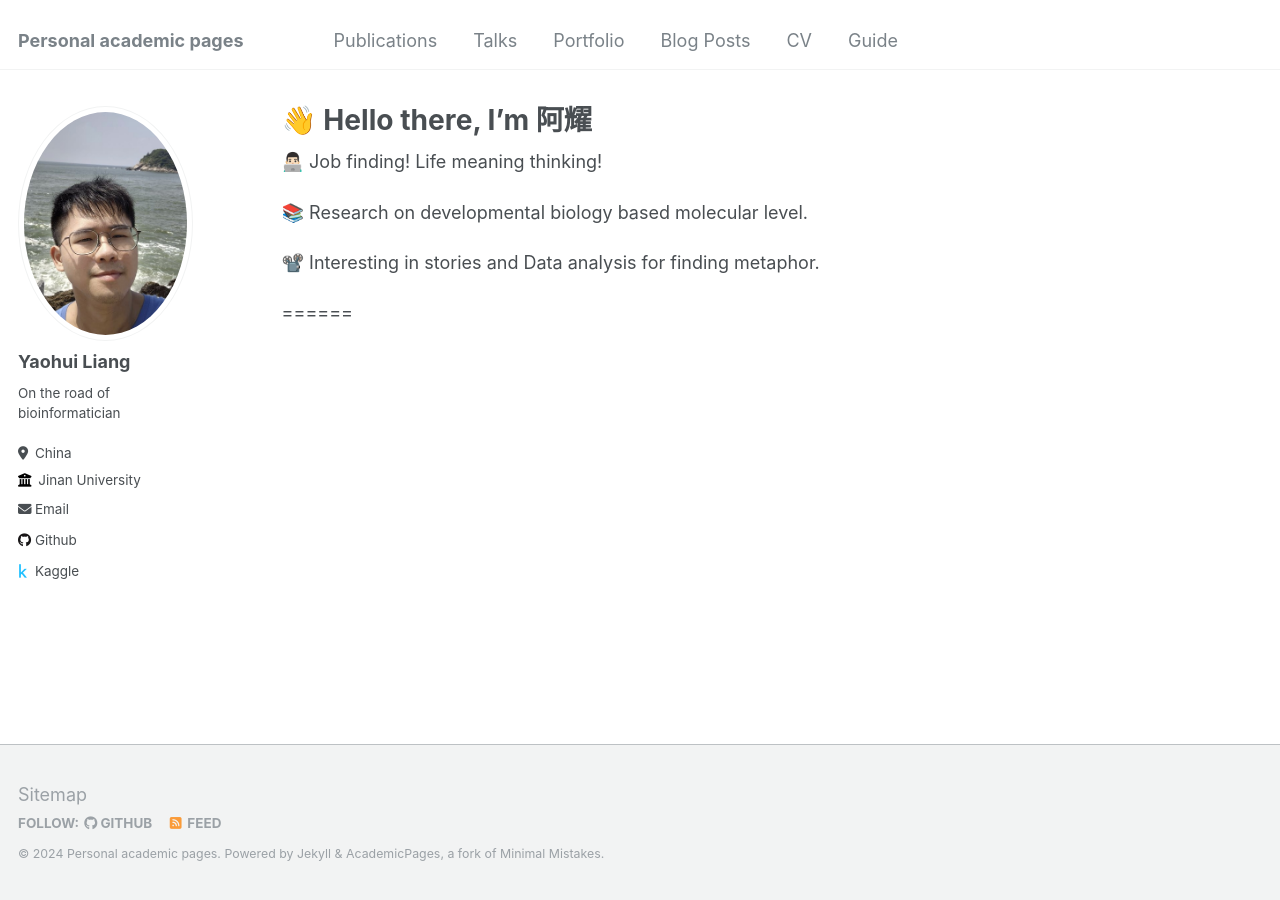
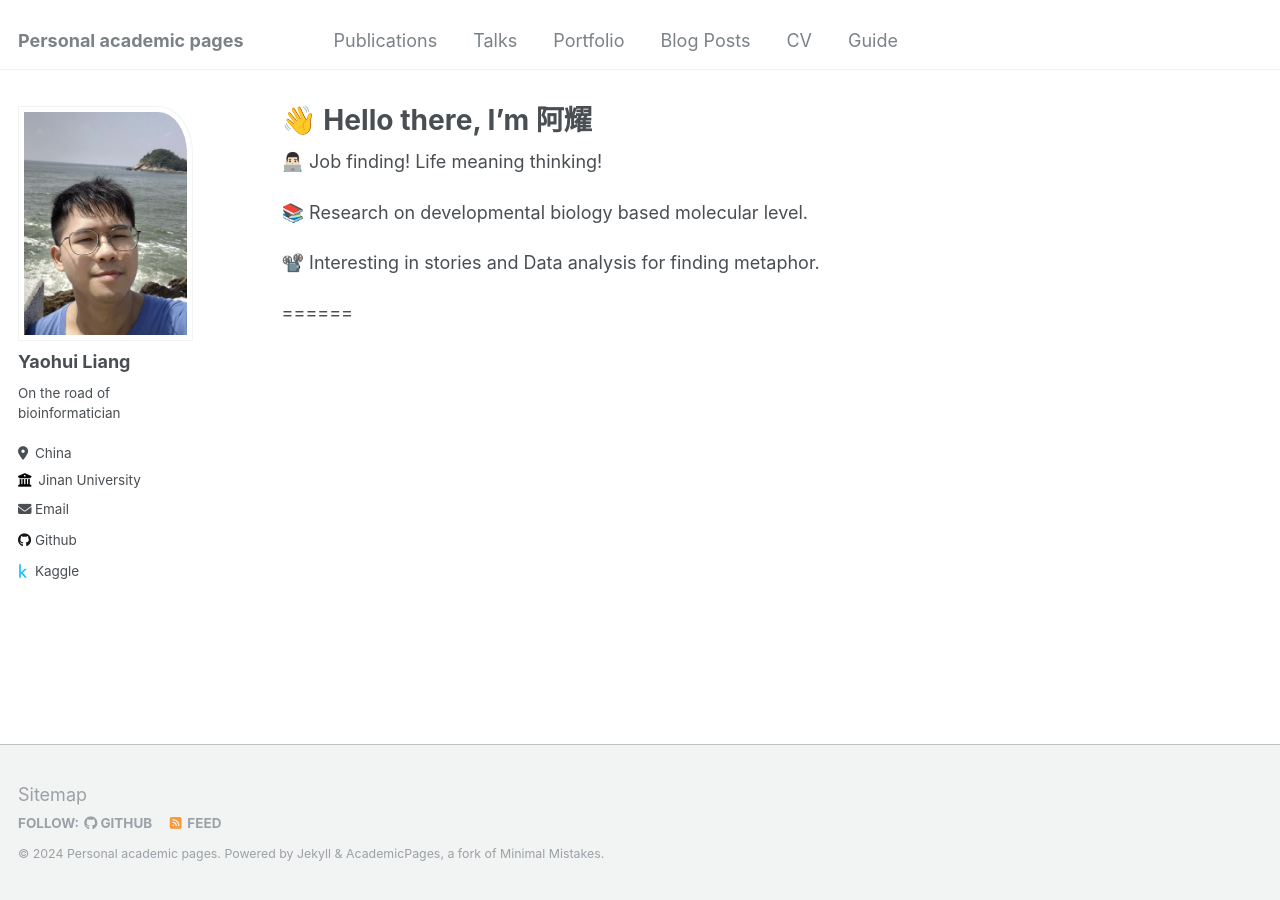
Before and after one commit to Stupid1Fish/Academic-Pages, a Jekyll site: the page built from _pages/about.md, in a window 1280 px wide. Built offline with Jekyll 4.4.1, drawn with Linux system fonts in a browser that asks for light colours.

Commit message:
Update _sidebar.scss

```diff
--- a/_sass/_sidebar.scss
+++ b/_sass/_sidebar.scss
@@ -91,7 +91,7 @@
 
   img {
     max-width: 175px;
-    border-radius: 50%;
+    border-top-right-radius:20%;
 
     @include breakpoint($large) {
       padding: 5px;
```
